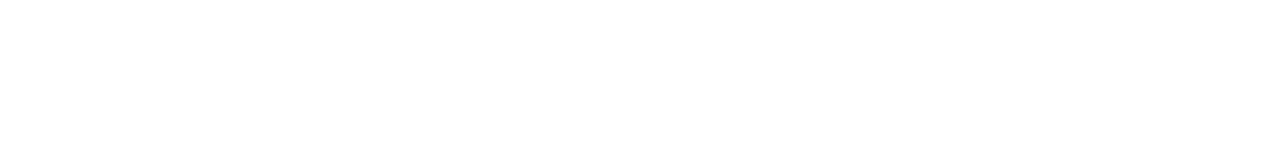
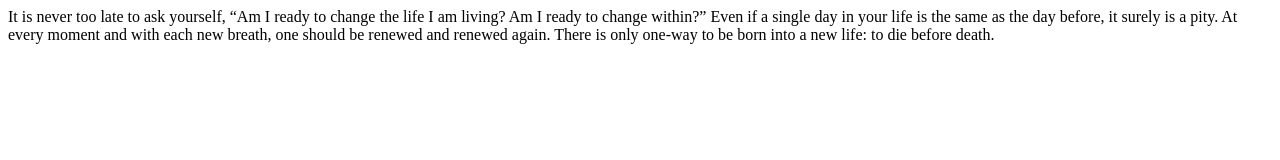
Before and after one commit to Kamaramohamed/Message, a plain HTML site: page index.html in a window 1280 px wide. Drawn offline with Linux system fonts and the light colour scheme.

Commit message:
first commit

```diff
--- a/index.html
+++ b/index.html
@@ -4,9 +4,13 @@
     <meta charset="UTF-8">
     <meta http-equiv="X-UA-Compatible" content="IE=edge">
     <meta name="viewport" content="width=device-width, initial-scale=1.0">
-    <title>Document</title>
+    <title>message</title>
 </head>
 <body>
+    <div>
+
+    </div>
 
 </body>
+<script src="script.js"></script>
 </html>
--- a/script.js
+++ b/script.js
@@ -155,3 +155,7 @@ let message = ["How we see God is a direct reflection of how we see ourselves. I
 "A life without love is of no account. Don’t ask yourself what kind of love you should seek, spiritual or material, divine or mundane, Eastern or Western. Divisions only lead to more divisions. Love has no labels, no definitions. It is what it is, pure and simple. Love is the water of life. And a lover is a soul of fire! The universe turns differently when fire loves water."
 
 ];
+
+ let random = message[Math.floor(Math.random()* message.length)];
+
+ document.body.innerHTML += random;
```
